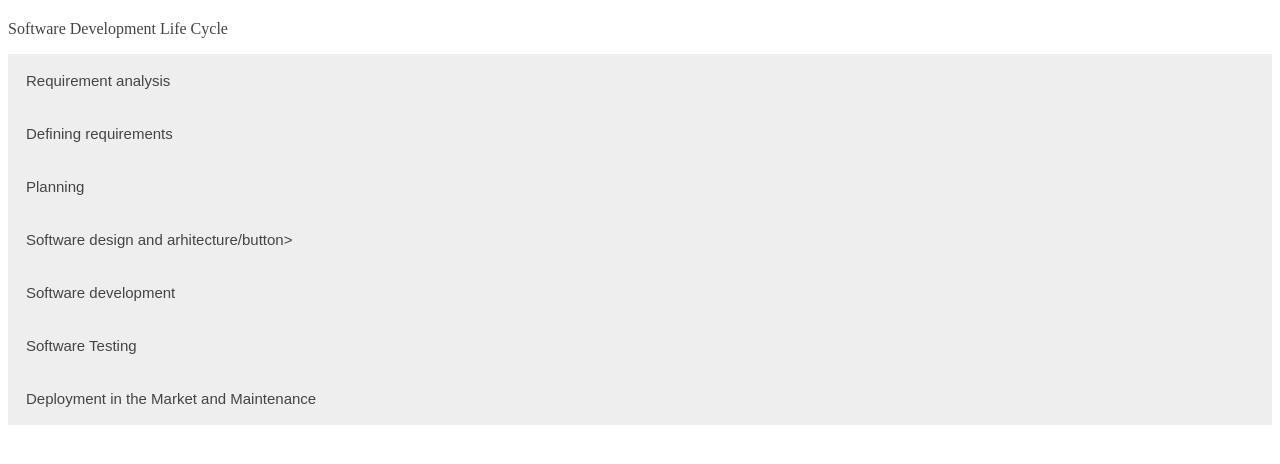
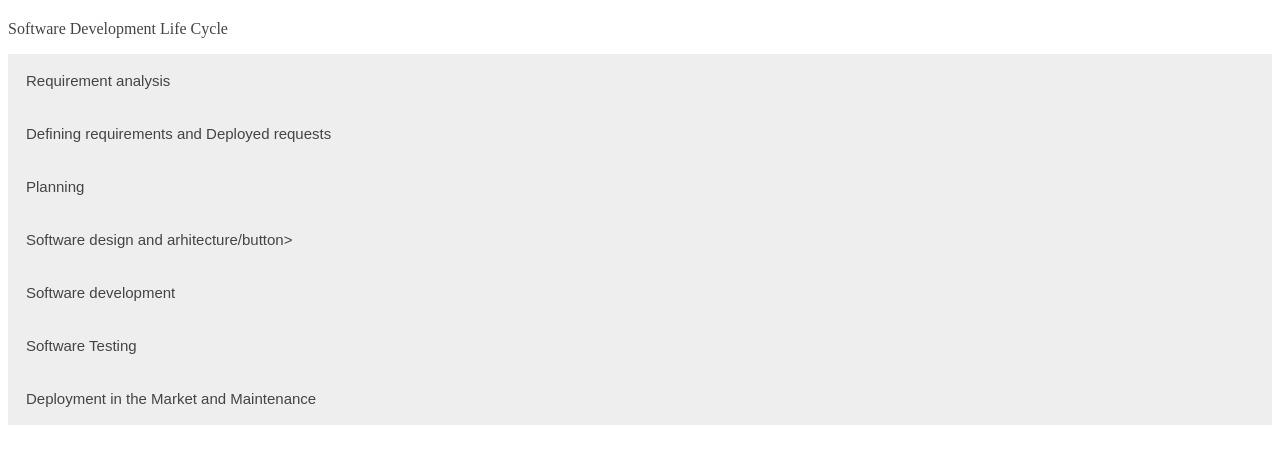
Before and after one commit to DariaEvtina/SDLC-page, a plain HTML site: page index.html in a window 1280 px wide. Shown: the part 46-510 px from the top of the page. Drawn offline with Linux system fonts and the light colour scheme.

Commit message:
Update index.html

```diff
--- a/index.html
+++ b/index.html
@@ -44,7 +44,7 @@ MVC - modal view controler-->
   <p>Requirement analysis is the process of determining user expectations for a new or modified product.</p>
 </div>
 
-<button class="accordion">Defining requirements</button>
+<button class="accordion">Defining requirements and Deployed requests</button>
 <div class="panel">
   <p>Defining requirements is a decision-making process to derive requirements from needs.</p>
 </div>
```
